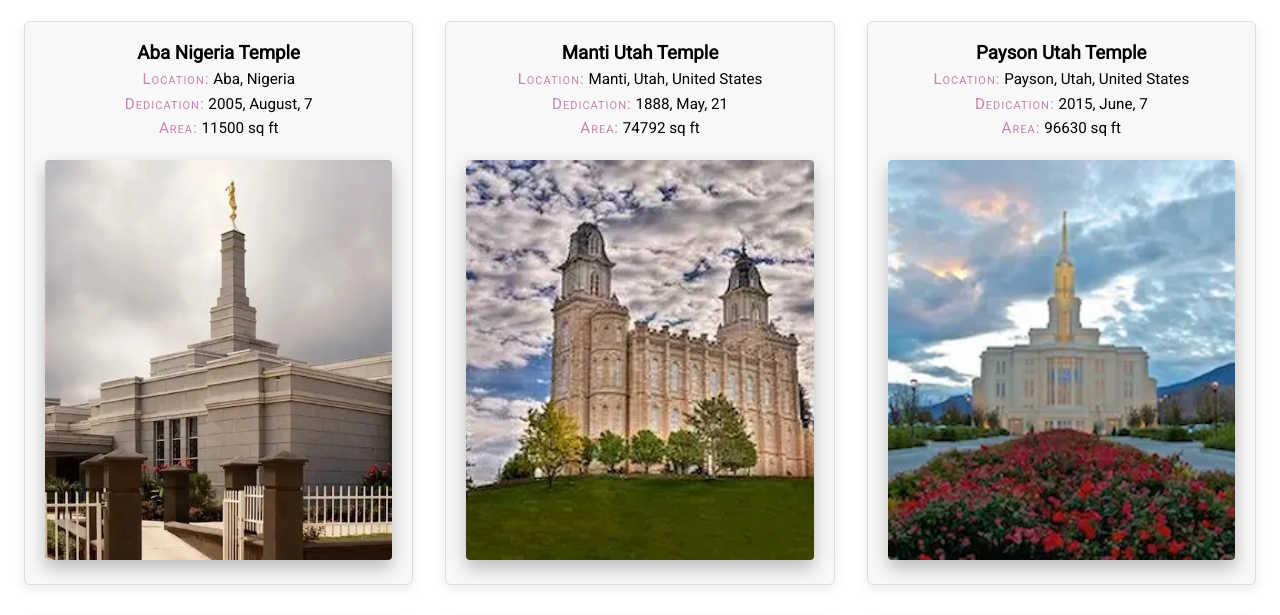
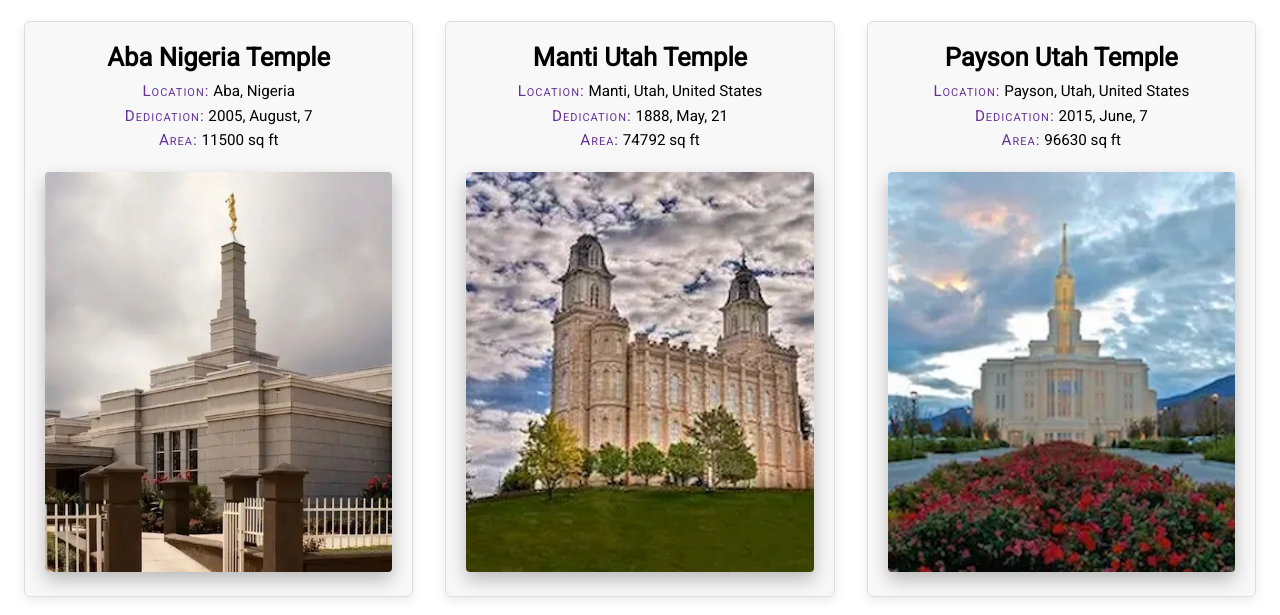
Before and after one commit to Robbie2497/wdd131, a plain HTML site: page temples-filtered.html in a window 1280 px wide. Shown: the part 145-760 px from the top of the page. Drawn offline with Linux system fonts and the light colour scheme.

Commit message:
fixing colors and headings

```diff
--- a/scripts/temples-filtered.js
+++ b/scripts/temples-filtered.js
@@ -158,7 +158,7 @@ function createTempleCard(filteredTemples) {
     templeContainer.innerHTML = '';
     filteredTemples.forEach((temple) => {
         const card = document.createElement('section');
-        const name = document.createElement('h3');
+        const name = document.createElement('h2');
         const location = document.createElement('p');
         const dedication = document.createElement('p');
         const area = document.createElement('p');
--- a/styles/temples-filtered.css
+++ b/styles/temples-filtered.css
@@ -1,6 +1,6 @@
 :root {
     --primaryColor: #000;
-    --secondaryColor: #8157b5;
+    --secondaryColor: #643296;
     --accentColor: #C784AC;
     --defaultBlack: #000;
     --defaultWhite: #fff;
@@ -170,7 +170,7 @@ footer p {
 
 .temple-card span {
     font-variant: small-caps;
-    color: var(--accentColor);
+    color: var(--secondaryColor);
     letter-spacing: 1px;
 }
 
```
